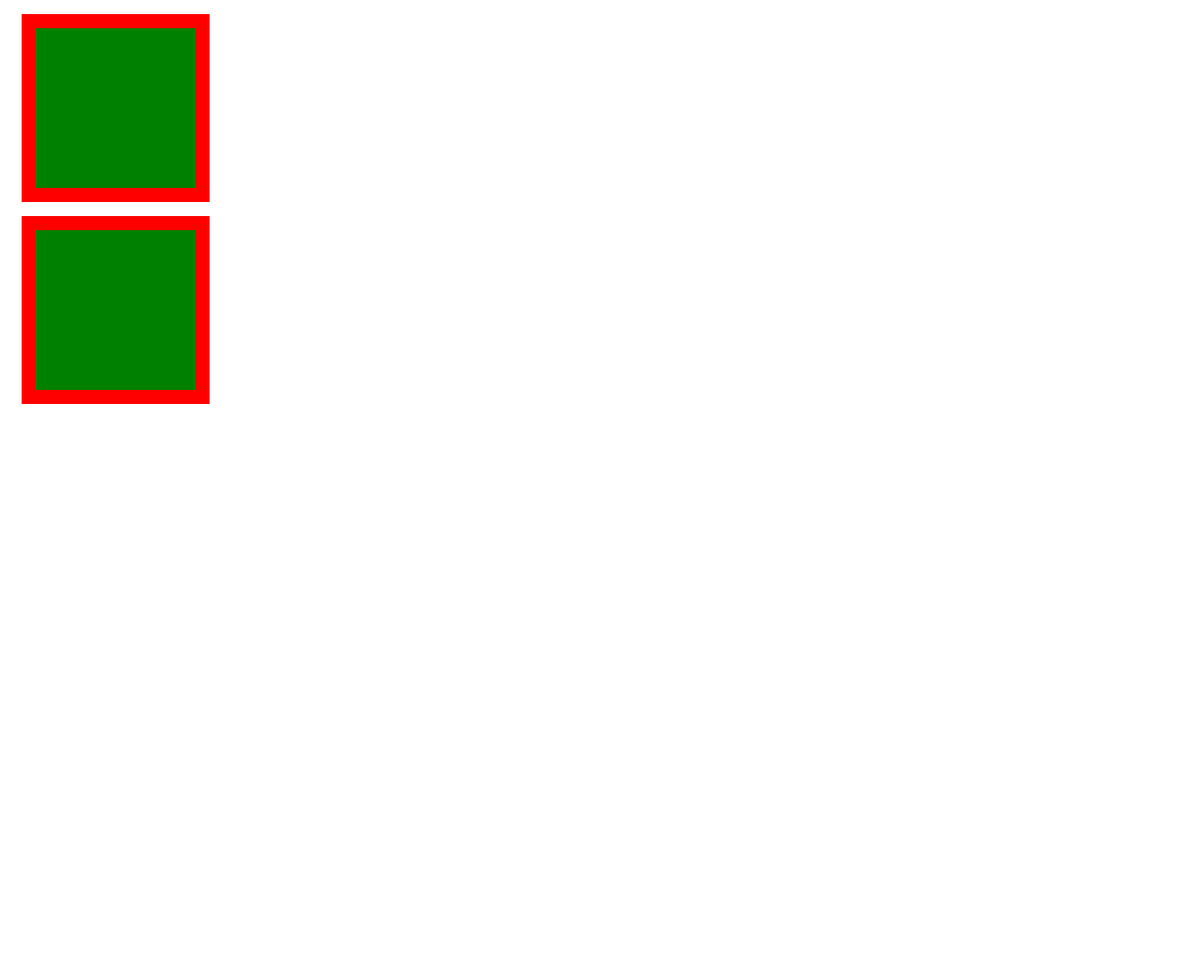
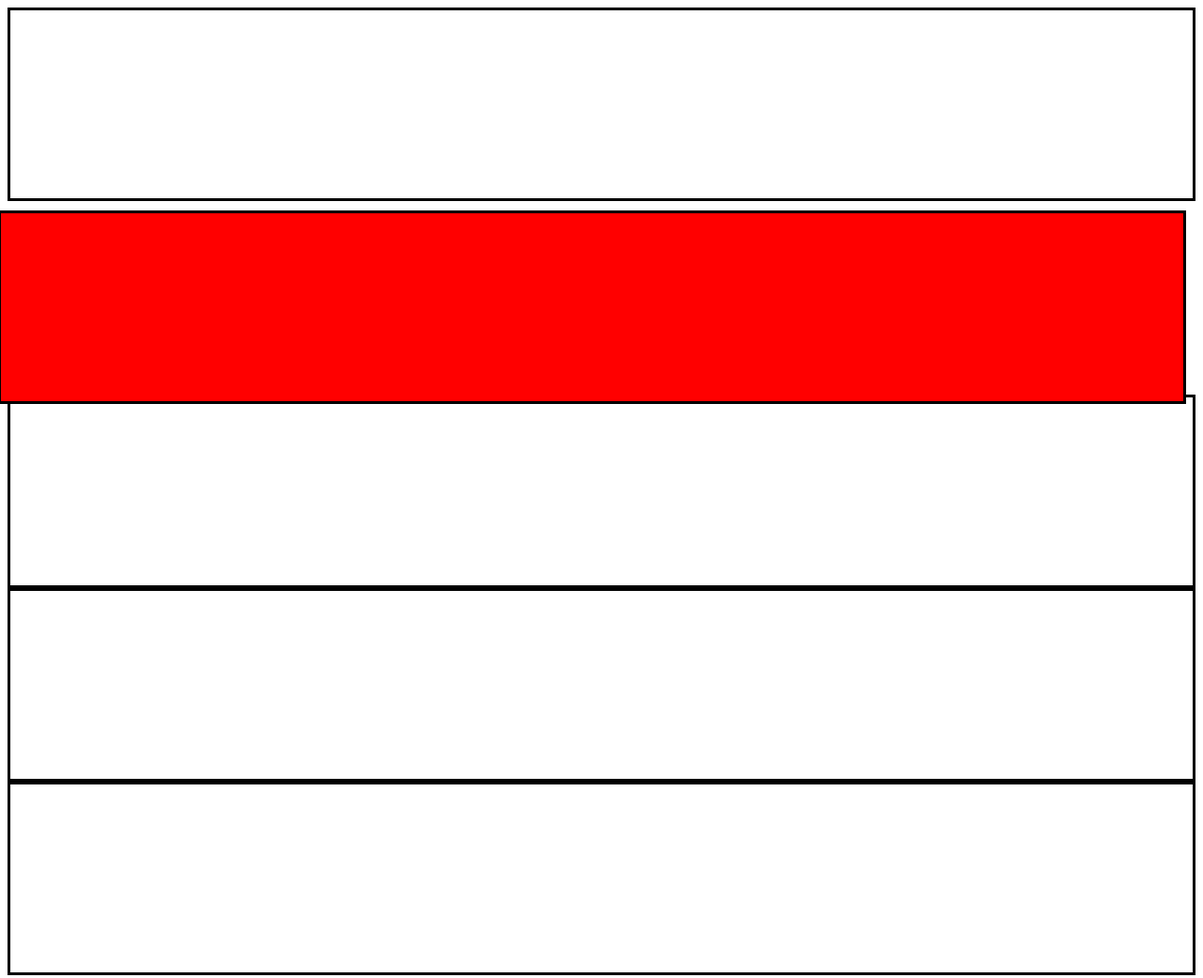
Before and after one commit to KacyLou13/CSS-Crash-course, a plain HTML site: page index.html in a window 1280 px wide. Shown: the whole page at 94% size. Before the commit the page ends 800 px from the top, so only its background shows below. Drawn offline with Linux system fonts and the light colour scheme.

Commit message:
relative

```diff
--- a/index.html
+++ b/index.html
@@ -9,8 +9,11 @@
   </head>
 
   <body>
-    <div class="box"></div>
-    <div class="box"></div>
+    <div></div>
+    <div class="red"></div>
+    <div></div>
+    <div></div>
+    <div></div>
   </body>
 
 </html>
--- a/style.css
+++ b/style.css
@@ -1,9 +1,11 @@
-.box {
-  width: 200px;
+div {
   height: 200px;
-  background-color: green;
-  border: 15px solid red;
-  padding: 15px;
-  margin: 15px;
-  box-sizing: border-box;
+  border: 3px solid black;
 }
+
+.red {
+  background-color: red;
+  position: relative;
+  top: 10px;
+  right: 10px;
+}
```
